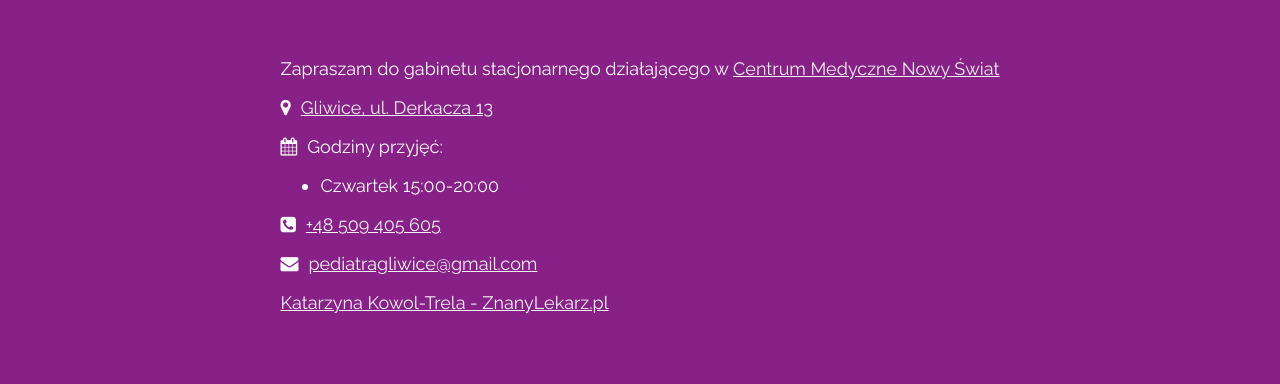
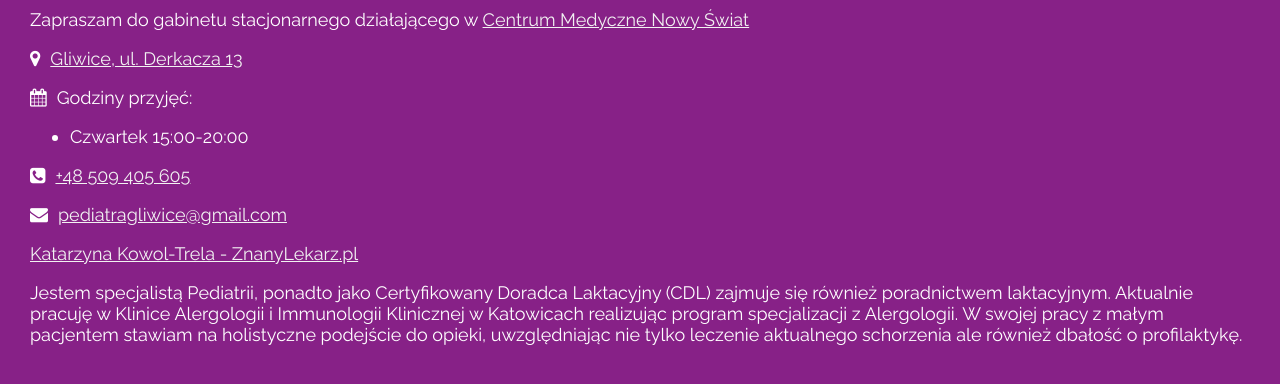
Before and after one commit to pediatragliwice/pediatragliwice.github.io, a plain HTML site: page index.html in a window 1280 px wide. Shown: the part 380-764 px from the top of the page. Drawn offline with Linux system fonts and the light colour scheme; a script that the page names is missing.

Commit message:
Update index.html

```diff
--- a/index.html
+++ b/index.html
@@ -69,7 +69,10 @@
             <p><i class="fa fa-phone-square space" aria-hidden="true"></i><a class="umami--click--tel" href="tel:+48 509 405 605">+48 509 405 605</a></p>
             <p><i class="fa fa-envelope space" aria-hidden="true"></i><a  class="umami--click--email" href="mailto:pediatragliwice@gmail.com" target=>pediatragliwice@gmail.com</a></p>
             <a id="zl-url" class="zl-url umami--click--znanylekarz" href="https://www.znanylekarz.pl/katarzyna-kowol-trela/pediatra/gliwice" rel="nofollow" data-zlw-doctor="katarzyna-kowol-trela" data-zlw-type="big" data-zlw-opinion="false" data-zlw-hide-branding="true">Katarzyna Kowol-Trela - ZnanyLekarz.pl</a><script>!function($_x,_s,id){var js,fjs=$_x.getElementsByTagName(_s)[0];if(!$_x.getElementById(id)){js = $_x.createElement(_s);js.id = id;js.src = "//platform.docplanner.com/js/widget.js";fjs.parentNode.insertBefore(js,fjs);}}(document,"script","zl-widget-s");</script>
-    	   </div>
+    	    <p> Jestem specjalistą Pediatrii, ponadto jako Certyfikowany Doradca Laktacyjny (CDL) zajmuje się również poradnictwem laktacyjnym.
+Aktualnie pracuję w Klinice Alergologii i Immunologii Klinicznej w Katowicach realizując program specjalizacji z Alergologii.
+W swojej pracy z małym pacjentem stawiam na holistyczne podejście do opieki, uwzględniając nie tylko leczenie aktualnego schorzenia ale również dbałość o profilaktykę.</p>
+</div>
 
 </body>
 </html>
```
